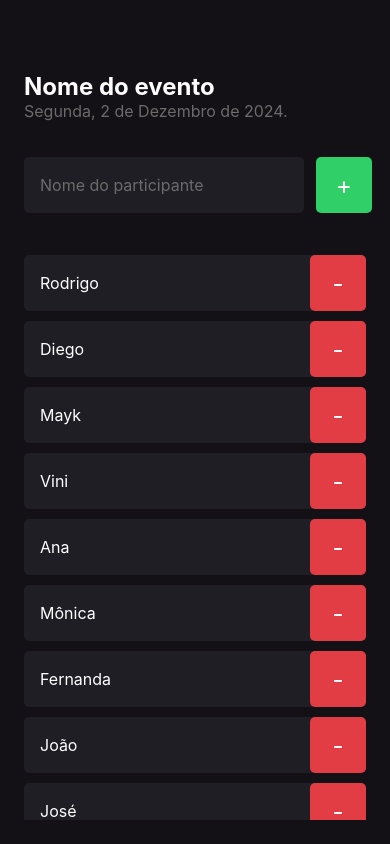
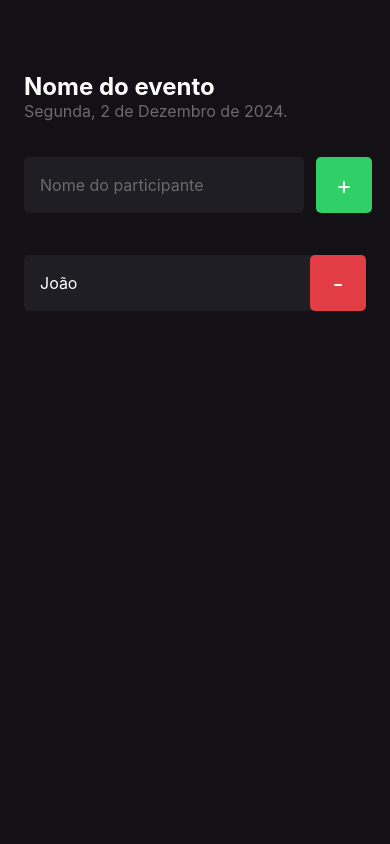
Before and after one commit to lubnniamorais/ignite-2022-react-native-im-here, a React Native app: screen / in a window 390 px wide. Built offline with nearby package versions, Linux system fonts and the light colour scheme.

Commit message:
chore: Add useState function

```diff
--- a/src/screens/Home/index.tsx
+++ b/src/screens/Home/index.tsx
@@ -1,3 +1,4 @@
+import { useState } from 'react';
 import {
   Alert,
   FlatList,
@@ -12,19 +13,7 @@ import { Participant } from '../../components/Participant';
 import { styles } from './styles';
 
 export function Home() {
-  const participants = [
-    'Rodrigo',
-    'Diego',
-    'Mayk',
-    'Vini',
-    'Ana',
-    'Mônica',
-    'Fernanda',
-    'João',
-    'José',
-    'Marcos',
-    'Laura',
-  ];
+  const [participants, setParticpants] = useState(['João']);
 
   function handleParticipantAdd() {
     if (participants.includes('Rodrigo')) {
@@ -33,6 +22,8 @@ export function Home() {
         'Já existe um paricipante na lista com esse nome',
       );
     }
+
+    setParticpants((prevState) => [...prevState, 'Ana']);
   }
 
   function handleParticipantRemove(name: string) {
```
